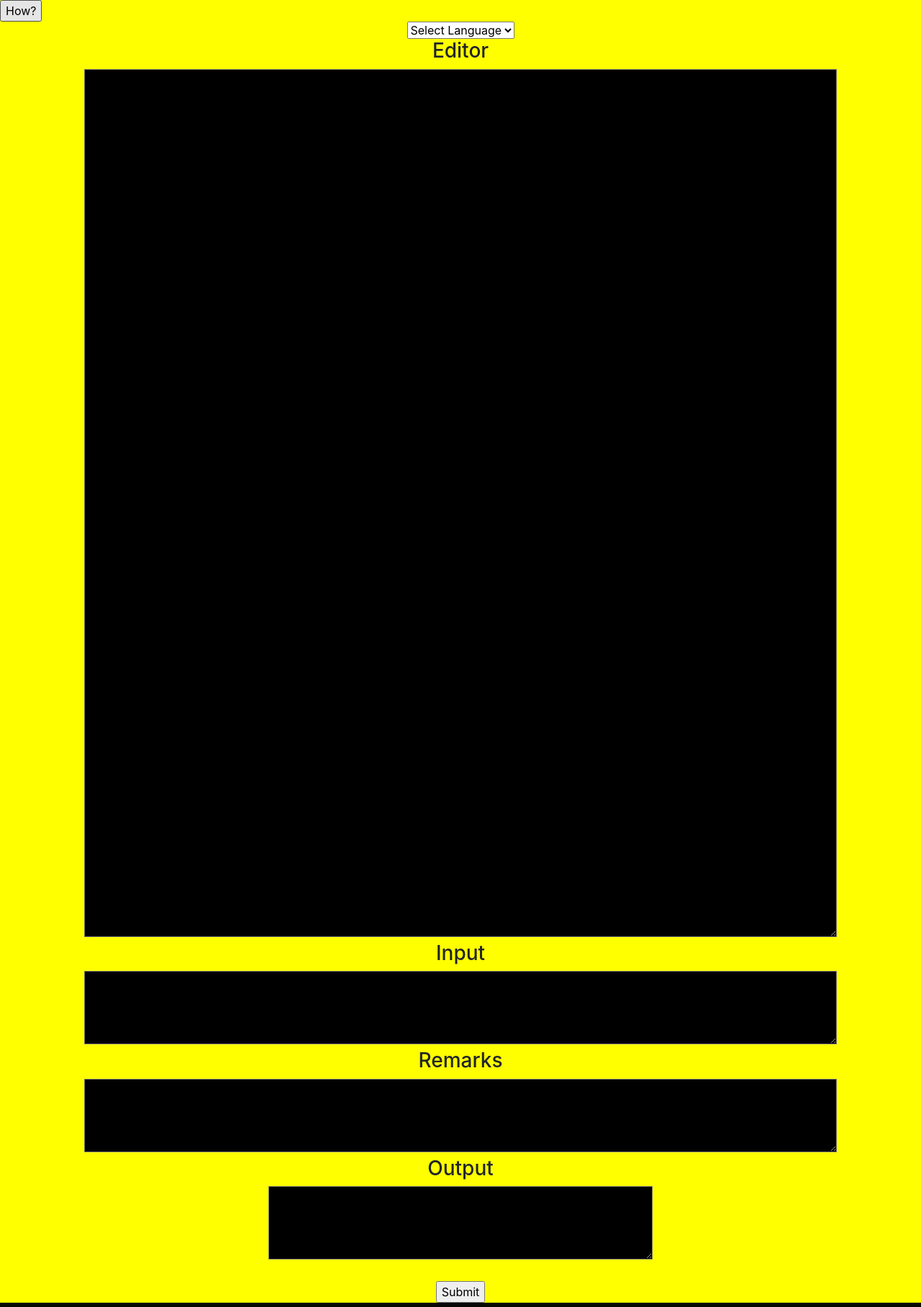
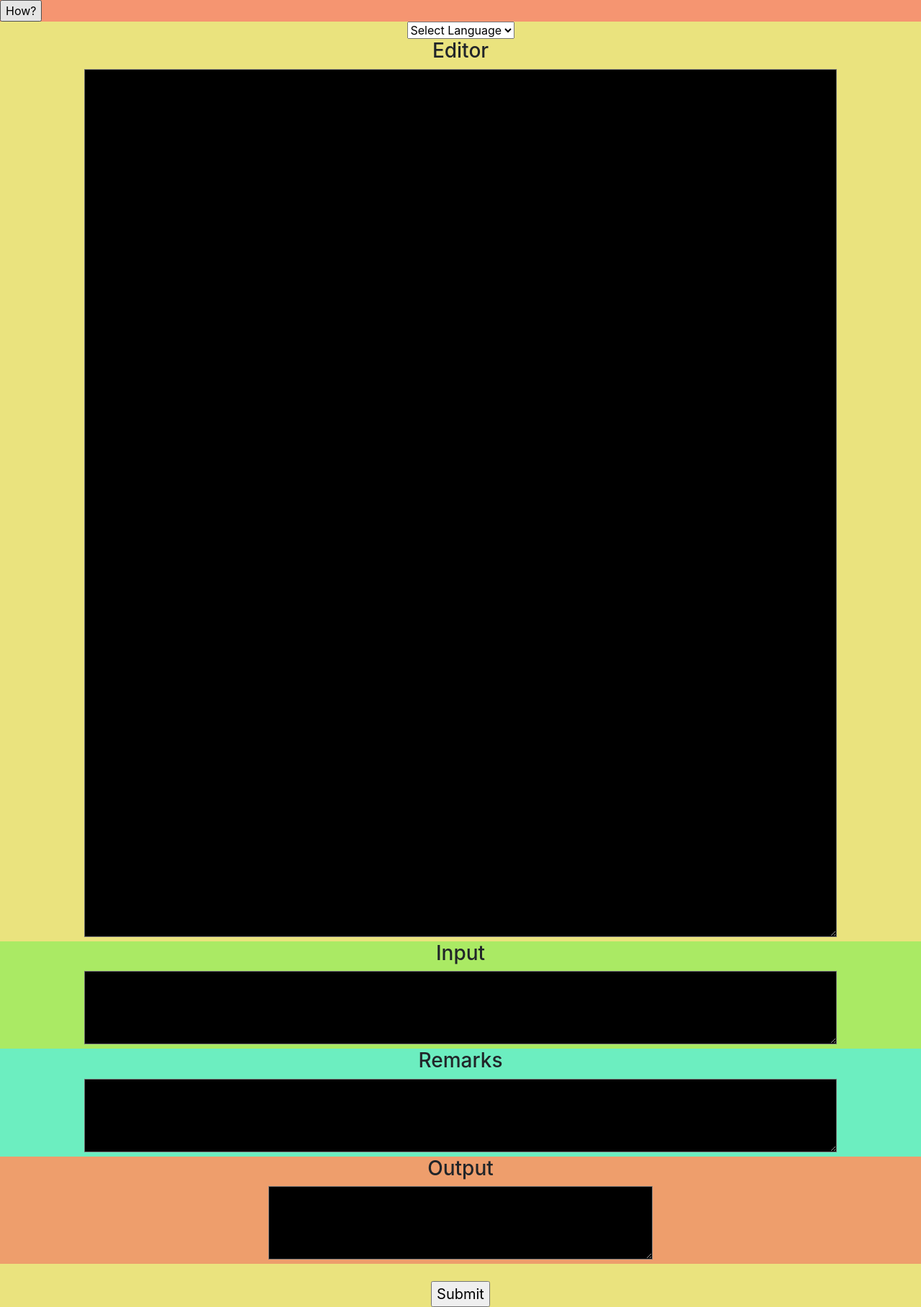
Before and after one commit to sharanvarma0/OnlineCI, a Flask app: page / in a window 1280 px wide. Shown: the whole page at 72% size. Run offline with Flask 2, Linux system fonts and the light colour scheme.

Commit message:
changed the ui colors to slightly eye soothing but still ugly combination

```diff
--- a/templates/template.html
+++ b/templates/template.html
@@ -18,12 +18,12 @@
 	</script>
 	</head>
 
-	<body style="background-color: yellow;">
+	<body style="background-color: #F59571;">
 		<div id="tutorial">
 			<input type="button" value="How?" onclick="display()" />
 			<div id="text"></div>
 		</div>
-		<center><form id="userinput" action="/" method="POST">
+		<center><form id="userinput" action="/" method="POST" style="background-color: #EAE37E;">
 			<select name ="languages">
 						<option selected="selected" disabled="disabled">Select Language</option>
 				{% for language in languages %}
@@ -37,19 +37,19 @@
 			<h3>Editor</h3>
 			<textarea rows="50" cols="100" name="prog" onkeydown="if(event.keyCode===9){var v=this.value,s=this.selectionStart,e=this.selectionEnd;this.value=v.substring(0, s)+'\t'+v.substring(e);this.selectionStart=this.selectionEnd=s+1;return false;}">{{ prog }}</textarea>
 		</div>
-		<div id="inputs">
+		<div id="inputs" style="background-color: #AAEA64;">
 			<h3>Input</h3>
-			<textarea rows="4" cols="100" name="input">{{ input }}</textarea>
+			<textarea rows="4" cols="100" name="input">{{ input }}</textarea><br>
 		</div>
-		<div id="remarks">
+		<div id="remarks" style="background-color: #6CEEC0">
 			<h3>Remarks</h3>
-			<textarea rows="4" cols="100" name="remark" readonly>{{ remarks }}</textarea>
+			<textarea rows="4" cols="100" name="remark" readonly>{{ remarks }}</textarea><br>
 		</div>
-		<div id="output">
+		<div id="output" style="background-color: #EE9E6C;">
 			<h3>Output</h3>
 			<textarea rows="4" cols="50" name="output" readonly>{{ output }}</textarea>
-		</div><br>
-		<input type="submit" value="Submit">
+		<br></div><br>
+		<input type="submit" value="Submit" style="font-size: 20px;">
 		</form></center>
 	</body>
 </html>
```
